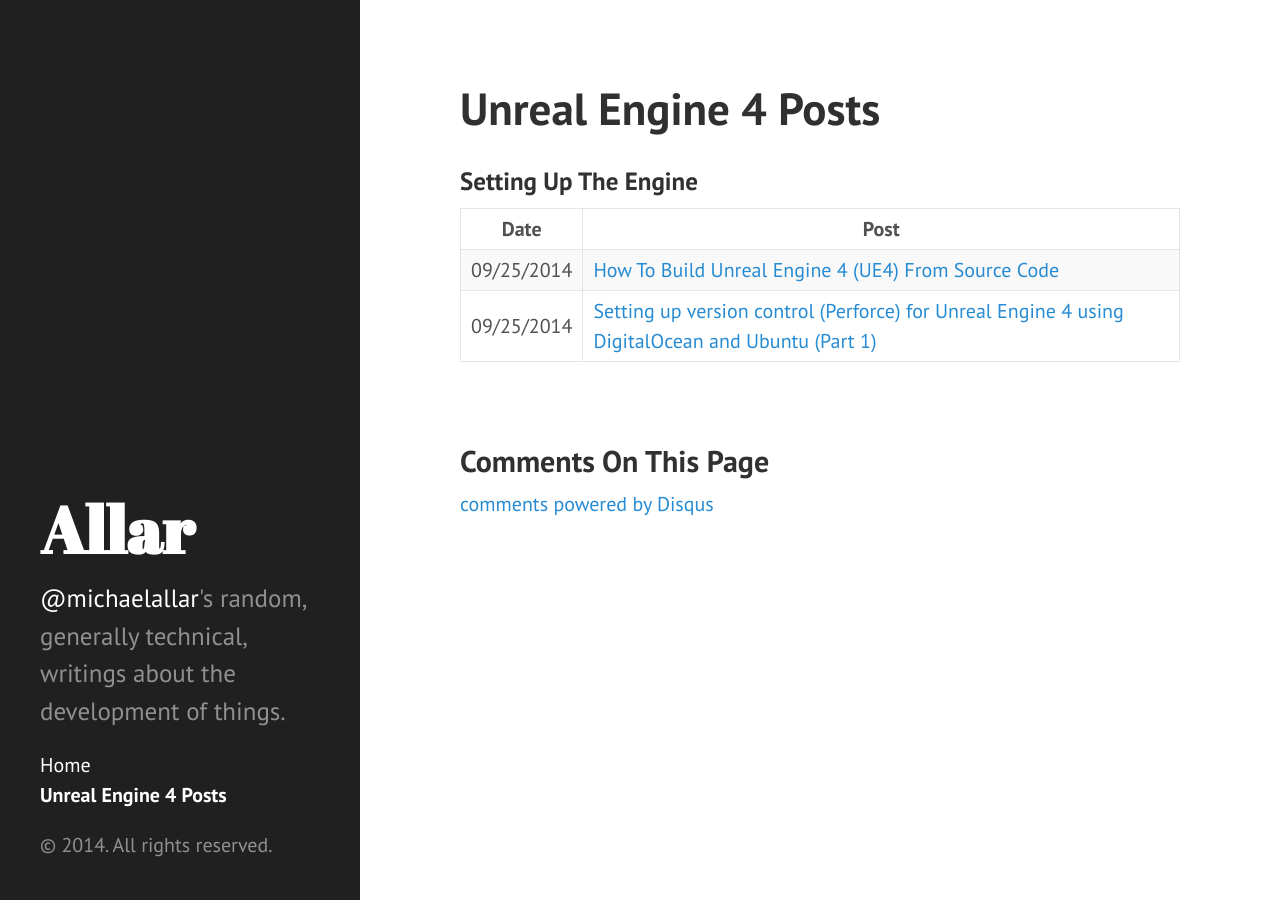
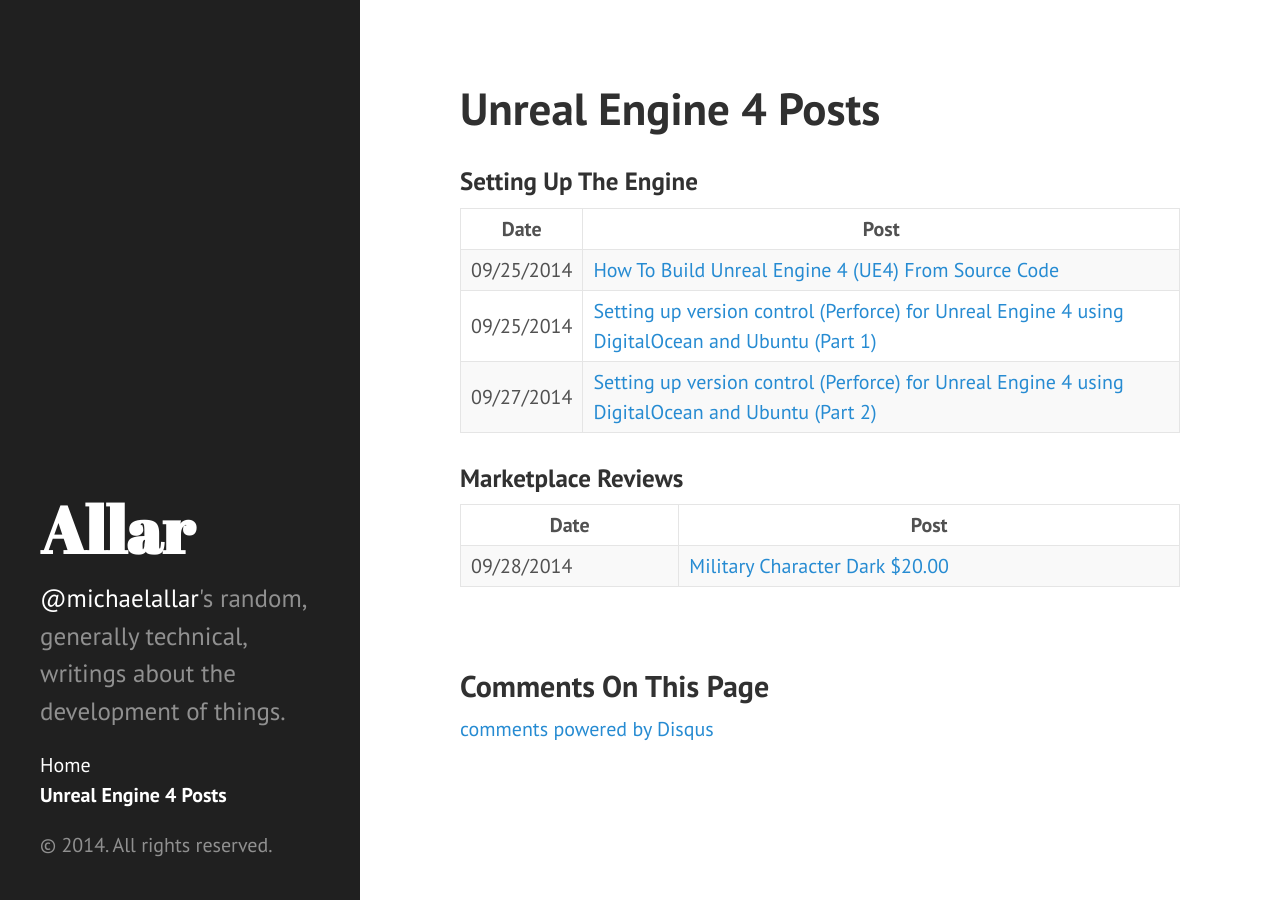
Before and after one commit to Allar/allar.github.io, a Jekyll site: the page built from ue4.md, in a window 1280 px wide. Built offline with Jekyll 4.4.1, drawn with Linux system fonts in a browser that asks for light colours; Markdown is read by kramdown in place of the engine named in the settings; comment, search, counter and statistics services are not loaded.

Commit message:
Added Military Character Dark review

```diff
--- a/ue4.md
+++ b/ue4.md
@@ -9,3 +9,10 @@
 --- | ---
 09/25/2014 | [How To Build Unreal Engine 4 (UE4) From Source Code](/2014/09/25/Build-Source/)
 09/25/2014 | [Setting up version control (Perforce) for Unreal Engine 4 using DigitalOcean and Ubuntu (Part 1)](/2014/09/25/Setup-Perforce-Digital/)
+09/27/2014 | [Setting up version control (Perforce) for Unreal Engine 4 using DigitalOcean and Ubuntu (Part 2)](/2014/09/27/Setup-Perforce-Digital-Part2/)
+
+### Marketplace Reviews
+
+Date | Post
+--- | ---
+09/28/2014 | [Military Character Dark $20.00](/2014/09/28/UE4Marketplace-MilCharDark)
```
Also changed, not shown: _posts/2014-09-28-UE4Marketplace-MilCharDark.md (added, +6 -0 lines).
